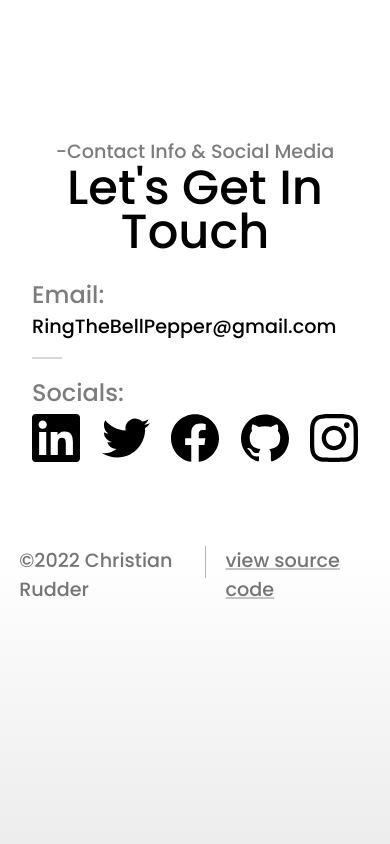
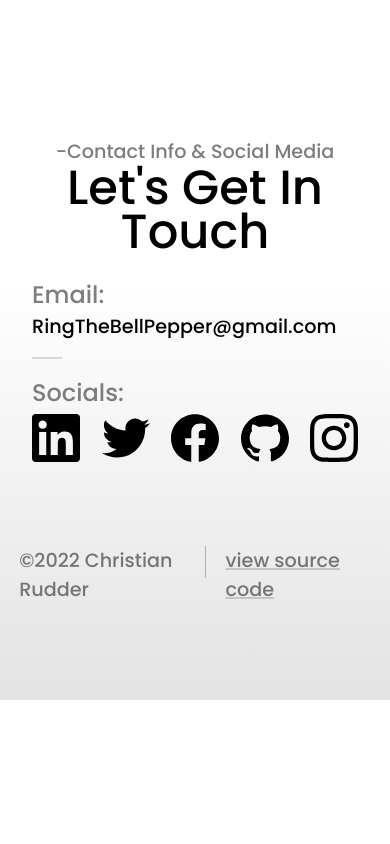
Before and after one commit to neezacoto/portfolio-website, a React (Create React App) app in the folder website/: page / in a window 390 px wide. Shown: the part 3482-4326 px from the top of the page. After the commit the page ends 4182 px from the top, so only its background shows below. Built offline with nearby package versions, Linux system fonts and the light colour scheme.

Commit message:
fixing footer height on mobile

```diff
--- a/website/src/components/LandingPage/styles/footer.scss
+++ b/website/src/components/LandingPage/styles/footer.scss
@@ -39,7 +39,7 @@
 
 @media (max-width: 980px) {
     .footer-container{
-        margin-bottom: 375px;
+        margin-bottom: 4em;
 
     }
 
```
